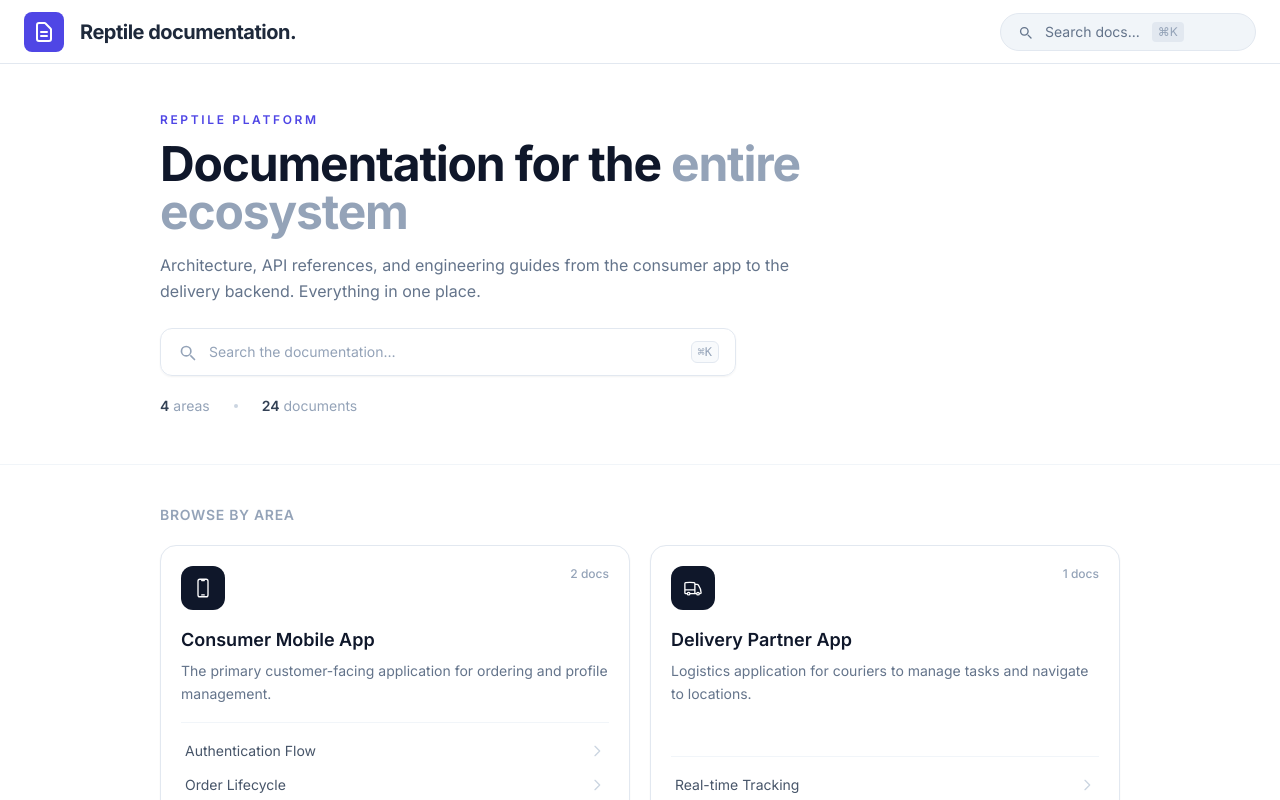
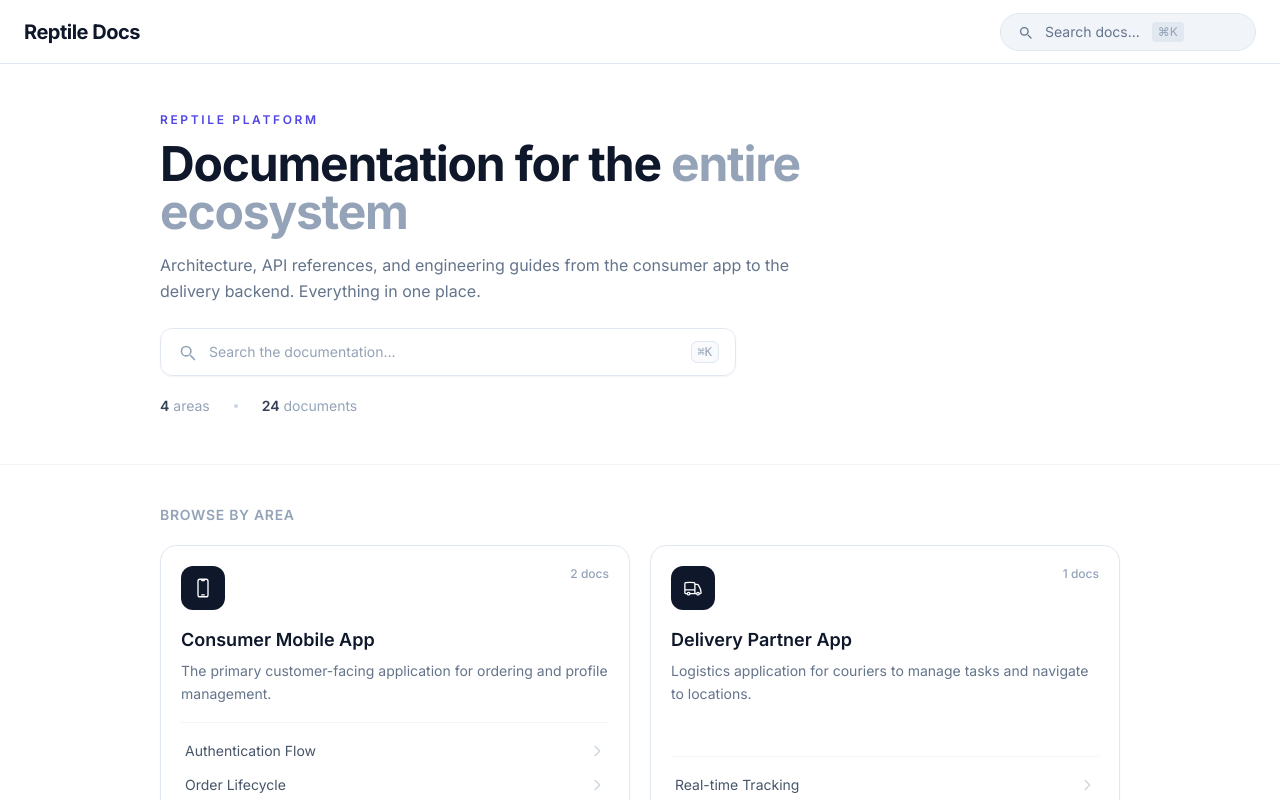
Before and after one commit to wehnreptile/r1docs, a React (Vite) app: page / in a window 1280 px wide. Built offline with nearby package versions, Linux system fonts and the light colour scheme.

Commit message:
update webpage title based on the current page

```diff
--- a/App.tsx
+++ b/App.tsx
@@ -56,6 +56,14 @@ const App: React.FC = () => {
     window.addEventListener("popstate", onPop);
     return () => window.removeEventListener("popstate", onPop);
   }, []);
+
+  // Keep the browser tab title in sync with the active page.
+  useEffect(() => {
+    document.title =
+      currentRoute === AppRoute.PRODUCT && activeDoc
+        ? `${activeDoc.title} | Reptile docs`
+        : "Reptile docs";
+  }, [currentRoute, activeDoc]);
 
   const navigateToProduct = (product: Product) => {
     setActiveProduct(product);
--- a/components/Header.tsx
+++ b/components/Header.tsx
@@ -9,27 +9,9 @@ interface HeaderProps {
 const Header: React.FC<HeaderProps> = ({ onOpenSearch, onGoHome, isHome }) => {
   return (
     <header className="h-16 border-b border-slate-200 bg-white px-6 flex items-center justify-between z-10 sticky top-0">
-      <div
-        className="flex items-center space-x-4 cursor-pointer"
-        onClick={onGoHome}
-      >
-        <div className="bg-indigo-600 p-2 rounded-lg">
-          <svg
-            className="w-6 h-6 text-white"
-            fill="none"
-            stroke="currentColor"
-            viewBox="0 0 24 24"
-          >
-            <path
-              strokeLinecap="round"
-              strokeLinejoin="round"
-              strokeWidth={2}
-              d="M9 12h6m-6 4h6m2 5H7a2 2 0 01-2-2V5a2 2 0 012-2h5.586a1 1 0 01.707.293l5.414 5.414a1 1 0 01.293.707V19a2 2 0 01-2 2z"
-            />
-          </svg>
-        </div>
-        <h1 className="font-bold text-xl tracking-tight text-slate-800">
-          Reptile documentation.
+      <div className="flex items-center cursor-pointer" onClick={onGoHome}>
+        <h1 className="font-bold text-xl tracking-tight text-slate-900">
+          Reptile Docs
         </h1>
       </div>
 
--- a/index.html
+++ b/index.html
@@ -3,7 +3,7 @@
   <head>
     <meta charset="UTF-8" />
     <meta name="viewport" content="width=device-width, initial-scale=1.0" />
-    <title>DevDocs Central | Multi-Product Documentation</title>
+    <title>Reptile docs</title>
     <script src="https://cdn.tailwindcss.com?plugins=typography"></script>
     <link rel="preconnect" href="https://fonts.googleapis.com" />
     <link rel="preconnect" href="https://fonts.gstatic.com" crossorigin />
```
